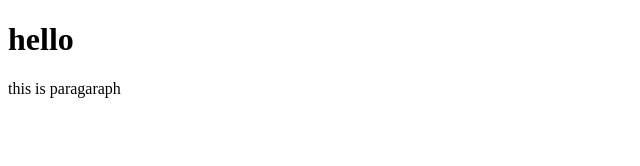
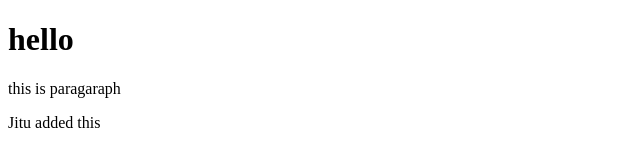
Before and after one commit to Jitendra-itpath/jayesh, a plain HTML site: page index.html in a window 1280 px wide. Shown: the whole page, without its empty margins (0-640 px from the left). Drawn offline with Linux system fonts and the light colour scheme.

Commit message:
Jitu added this

```diff
--- a/index.html
+++ b/index.html
@@ -9,5 +9,6 @@
 <body>
     <h1>hello</h1>
     <p>this is paragaraph</p>
+    <p>Jitu added this</p>
 </body>
 </html>
```
